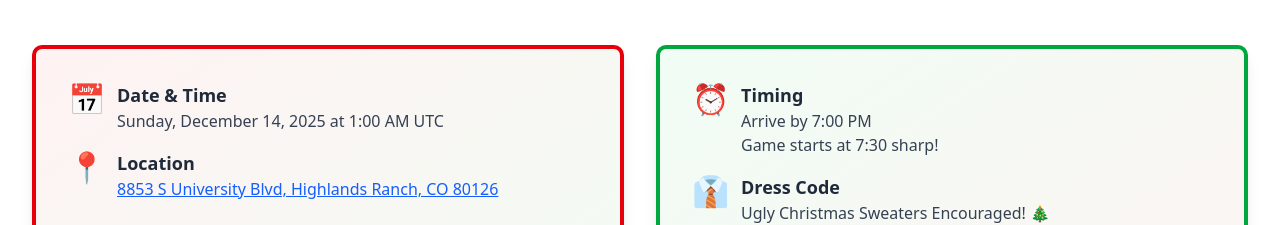
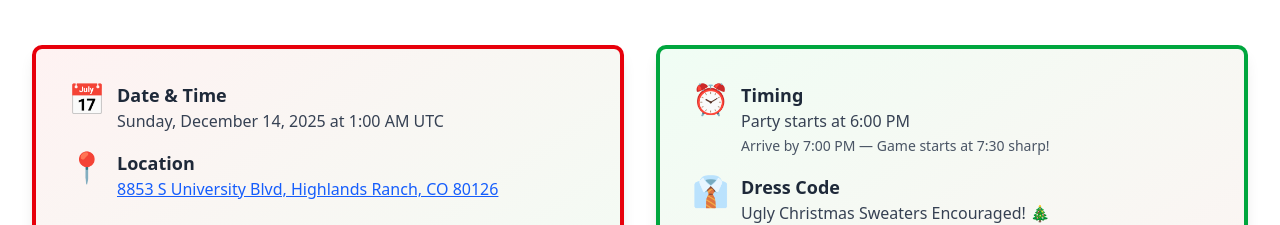
Before and after one commit to rbradshaw9/white-elephant-new, a Next.js app: page / in a window 1280 px wide. Shown: the part 1679-1904 px from the top of the page. Built offline with nearby package versions, Linux system fonts and the light colour scheme; no server answers.

Commit message:
Fix timing section to show 6pm party start with game at 7:30 as subnote

```diff
--- a/app/page.tsx
+++ b/app/page.tsx
@@ -177,7 +177,10 @@ export default function Home() {
                   <span className="text-3xl">⏰</span>
                   <div>
                     <h3 className="font-bold text-lg text-gray-800">Timing</h3>
-                    <p className="text-gray-700">Arrive by 7:00 PM<br/>Game starts at 7:30 sharp!</p>
+                    <p className="text-gray-700">
+                      Party starts at 6:00 PM<br/>
+                      <span className="text-sm text-gray-600">Arrive by 7:00 PM — Game starts at 7:30 sharp!</span>
+                    </p>
                   </div>
                 </div>
 
```
